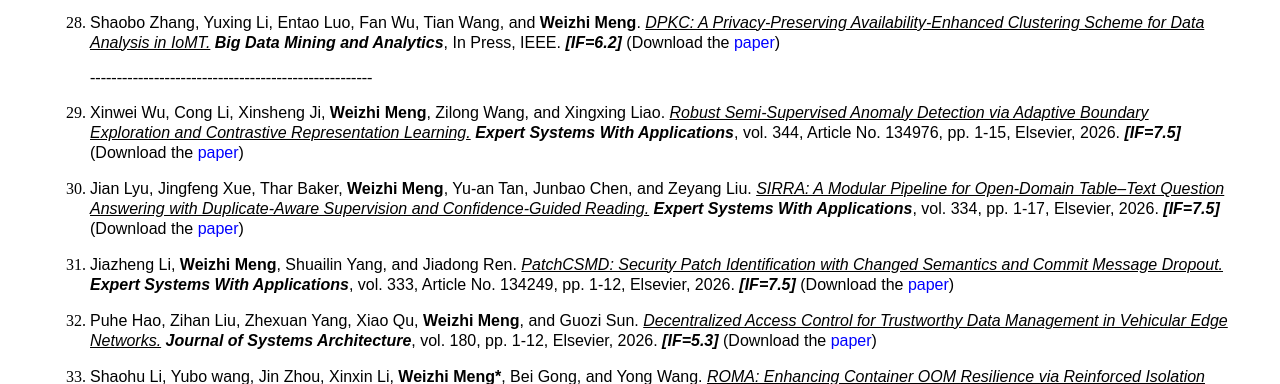
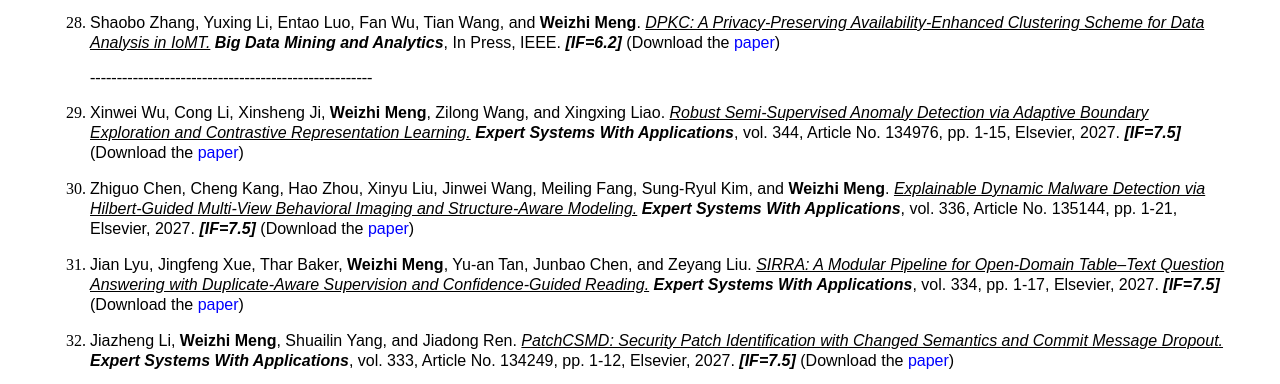
Before and after one commit to WZMeng/homepage, a plain HTML site: page publication.html in a window 1280 px wide. Shown: the part 2839-3223 px from the top of the page. Drawn offline with Linux system fonts and the light colour scheme.

Commit message:
Update publication.html

```diff
--- a/publication.html
+++ b/publication.html
@@ -255,16 +255,21 @@ Hao Sui, Tian Zhang, Taining Shi, Bing Chen, Jiale Zhang, and <b>Weizhi Meng</b>
 
 
 -----------------------------------------------------
-<li>
-<p style="line-height:15pt;font-family:Arial">Xinwei Wu, Cong Li, Xinsheng Ji, <b>Weizhi Meng</b>, Zilong Wang, and Xingxing Liao. <i><u>Robust Semi-Supervised Anomaly Detection via Adaptive Boundary Exploration and Contrastive Representation Learning.</u></i> <b><i>Expert Systems With Applications</i></b>, vol. 344, Article No. 134976, pp. 1-15, Elsevier, 2026. <b><i>[IF=7.5]</i></b>  (Download the <a href="https://doi.org/10.1016/j.eswa.2026.134976">paper</a>)</p>
-</li>
-
-<li>
-<p style="line-height:15pt;font-family:Arial">Jian Lyu, Jingfeng Xue, Thar Baker, <b>Weizhi Meng</b>, Yu-an Tan, Junbao Chen, and Zeyang Liu. <i><u>SIRRA: A Modular Pipeline for Open-Domain Table–Text Question Answering with Duplicate-Aware Supervision and Confidence-Guided Reading.</u></i> <b><i>Expert Systems With Applications</i></b>, vol. 334, pp. 1-17, Elsevier, 2026. <b><i>[IF=7.5]</i></b>  (Download the <a href="https://doi.org/10.1016/j.eswa.2026.134466">paper</a>)</p>
-</li>
-
-<li>
-<p style="line-height:15pt;font-family:Arial">Jiazheng Li, <b>Weizhi Meng</b>, Shuailin Yang, and Jiadong Ren. <i><u>PatchCSMD: Security Patch Identification with Changed Semantics and Commit Message Dropout.</u></i> <b><i>Expert Systems With Applications</i></b>, vol. 333, Article No. 134249, pp. 1-12, Elsevier, 2026. <b><i>[IF=7.5]</i></b>  (Download the <a href="https://doi.org/10.1016/j.eswa.2026.134249">paper</a>)</p>
+
+<li>
+<p style="line-height:15pt;font-family:Arial">Xinwei Wu, Cong Li, Xinsheng Ji, <b>Weizhi Meng</b>, Zilong Wang, and Xingxing Liao. <i><u>Robust Semi-Supervised Anomaly Detection via Adaptive Boundary Exploration and Contrastive Representation Learning.</u></i> <b><i>Expert Systems With Applications</i></b>, vol. 344, Article No. 134976, pp. 1-15, Elsevier, 2027. <b><i>[IF=7.5]</i></b>  (Download the <a href="https://doi.org/10.1016/j.eswa.2026.134976">paper</a>)</p>
+</li>
+
+<li>
+<p style="line-height:15pt;font-family:Arial">Zhiguo Chen, Cheng Kang, Hao Zhou, Xinyu Liu, Jinwei Wang, Meiling Fang, Sung-Ryul Kim, and <b>Weizhi Meng</b>. <i><u>Explainable Dynamic Malware Detection via Hilbert-Guided Multi-View Behavioral Imaging and Structure-Aware Modeling.</u></i> <b><i>Expert Systems With Applications</i></b>, vol. 336, Article No. 135144, pp. 1-21, Elsevier, 2027. <b><i>[IF=7.5]</i></b>  (Download the <a href="https://doi.org/10.1016/j.eswa.2026.135144">paper</a>)</p>
+</li>
+
+<li>
+<p style="line-height:15pt;font-family:Arial">Jian Lyu, Jingfeng Xue, Thar Baker, <b>Weizhi Meng</b>, Yu-an Tan, Junbao Chen, and Zeyang Liu. <i><u>SIRRA: A Modular Pipeline for Open-Domain Table–Text Question Answering with Duplicate-Aware Supervision and Confidence-Guided Reading.</u></i> <b><i>Expert Systems With Applications</i></b>, vol. 334, pp. 1-17, Elsevier, 2027. <b><i>[IF=7.5]</i></b>  (Download the <a href="https://doi.org/10.1016/j.eswa.2026.134466">paper</a>)</p>
+</li>
+
+<li>
+<p style="line-height:15pt;font-family:Arial">Jiazheng Li, <b>Weizhi Meng</b>, Shuailin Yang, and Jiadong Ren. <i><u>PatchCSMD: Security Patch Identification with Changed Semantics and Commit Message Dropout.</u></i> <b><i>Expert Systems With Applications</i></b>, vol. 333, Article No. 134249, pp. 1-12, Elsevier, 2027. <b><i>[IF=7.5]</i></b>  (Download the <a href="https://doi.org/10.1016/j.eswa.2026.134249">paper</a>)</p>
 </li>
 
 <li>
```
